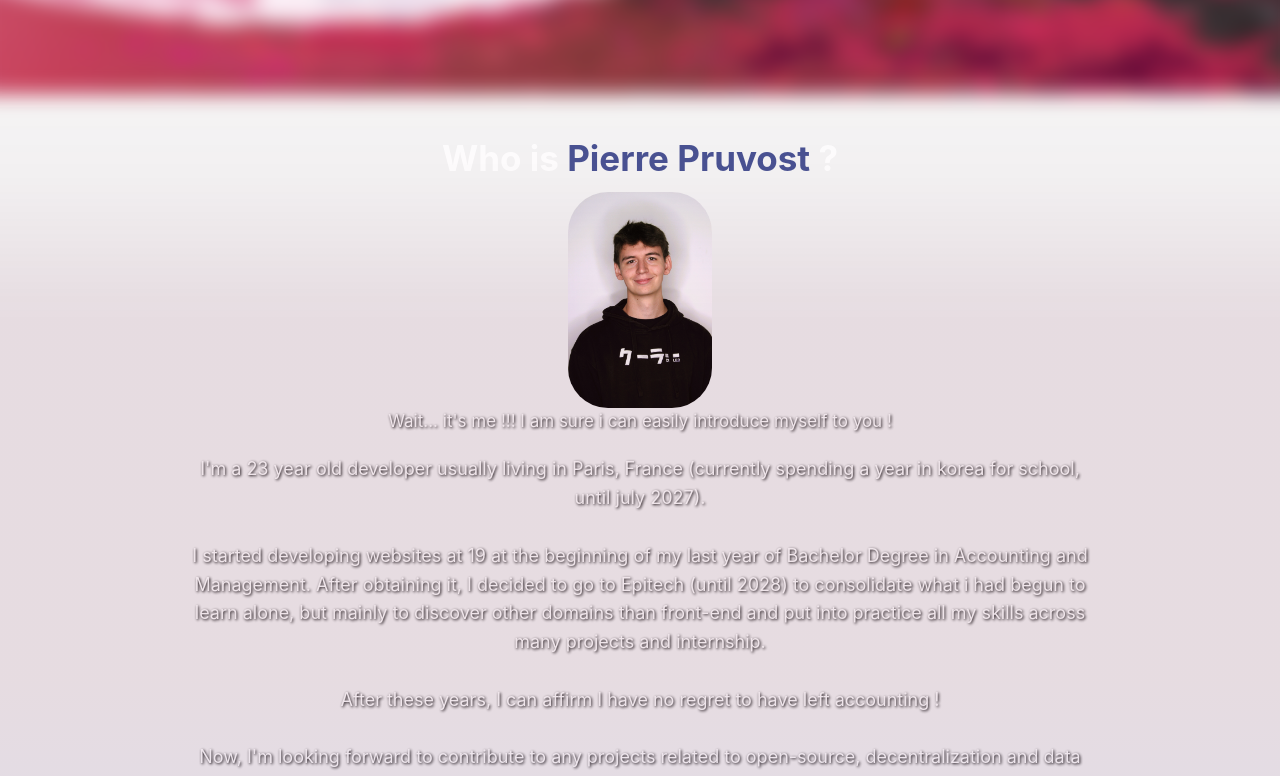
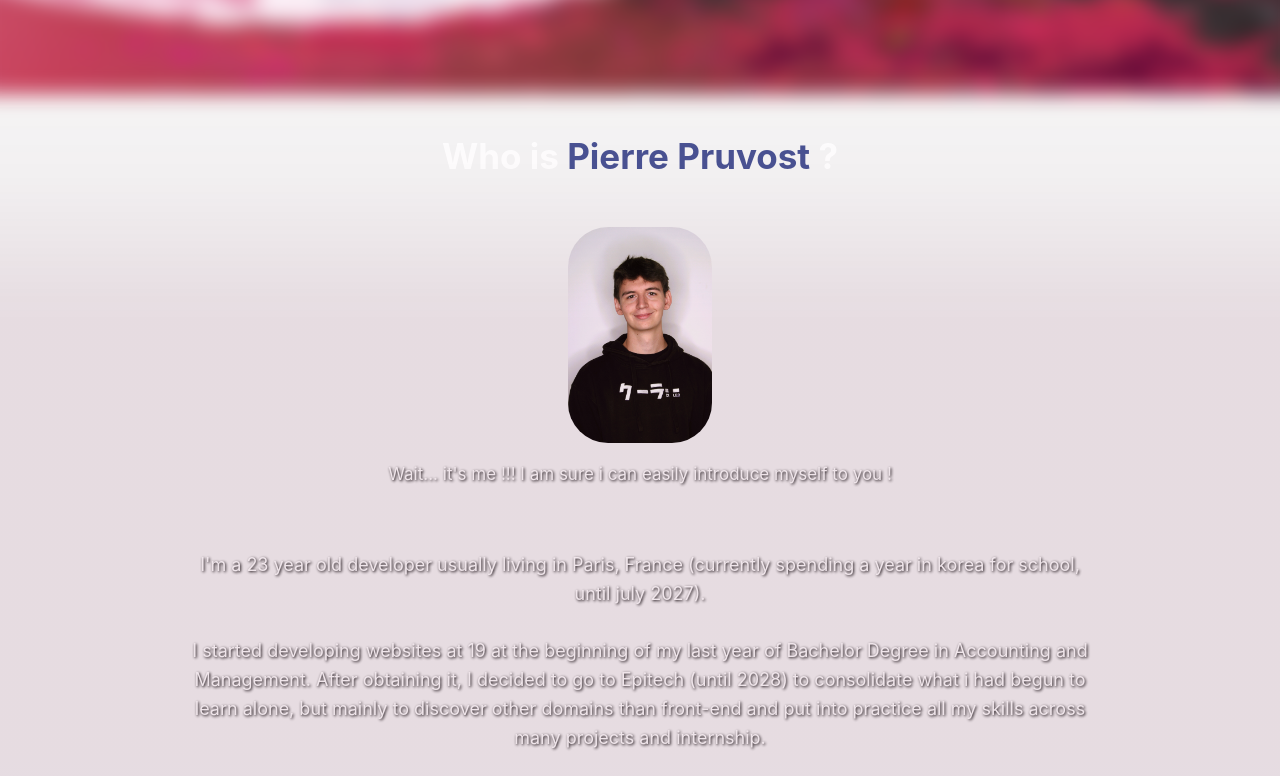
Before and after one commit to eto-NaN/portfolio, a React (Vite) app: page / in a window 1280 px wide. Shown: the part 720-1496 px from the top of the page. Built offline with nearby package versions, Linux system fonts and the light colour scheme.

Commit message:
fix(about): manage spaces between texts to look better

```diff
--- a/src/components/About/About.module.css
+++ b/src/components/About/About.module.css
@@ -46,6 +46,7 @@
     margin: 0;
     font-size: 40px;
     color: white;
+    margin-bottom: 3%;
 }
 
 .aboutTitle span {
@@ -62,7 +63,8 @@
 
 .aboutTextsJoke {
     font-size: 17px;
-    margin-bottom: 20px;
+    margin-top: 2%;
+    margin-bottom: 7%;
 }
 
 .aboutTextsDescription {
```
